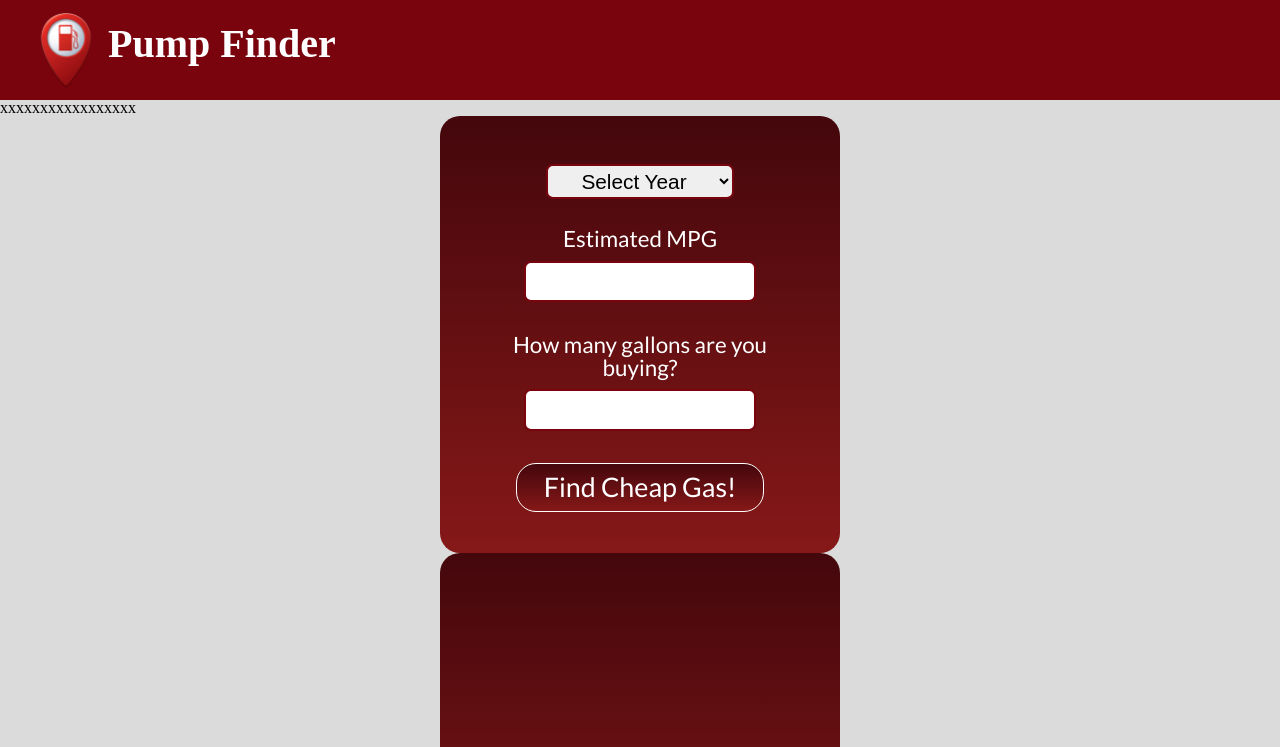
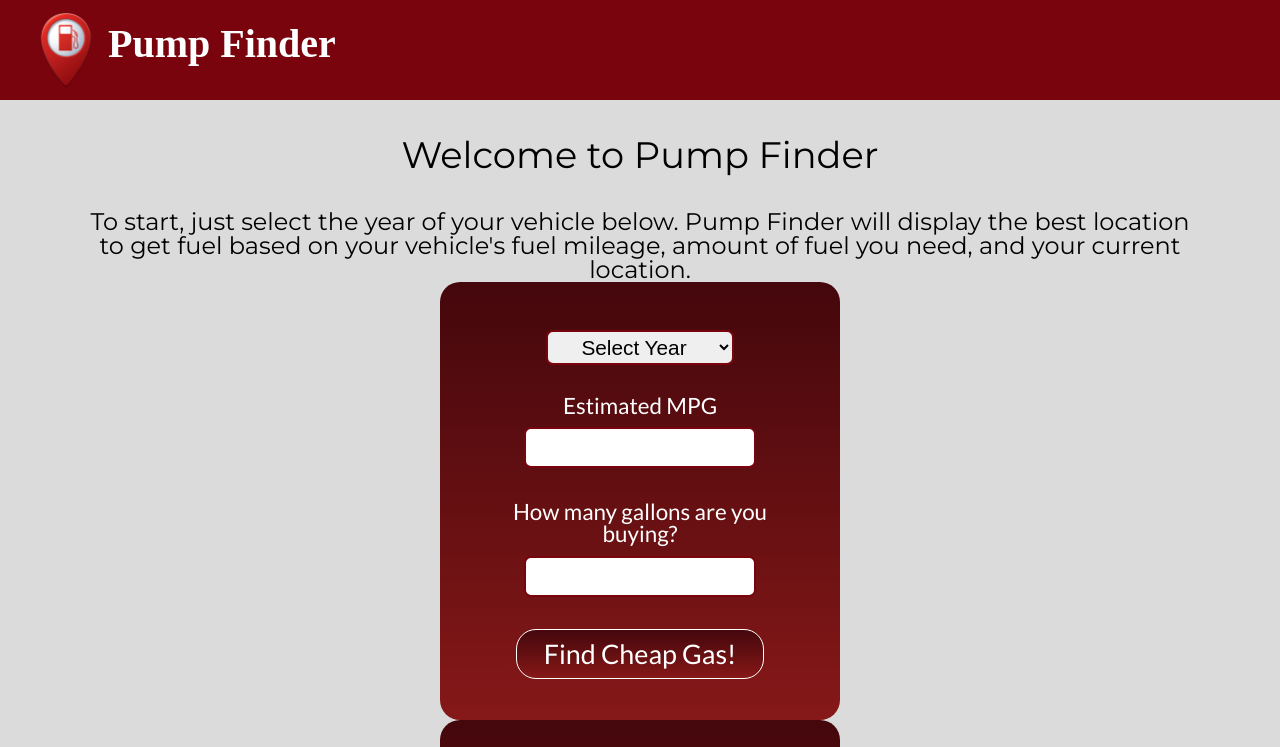
Before and after one commit to Extraordinary-gentlemen/301-Final-Client, a website: page public/index.html in a window 1280 px wide. Shown: the top 747 px of the page. Drawn offline with nearby package versions, Linux system fonts and the light colour scheme; some packages are replaced by stand-ins of ours; a web font is replaced by a local one.

Commit message:
changed added

```diff
--- a/public/index.html
+++ b/public/index.html
@@ -9,8 +9,9 @@
     <meta property="og:type" content="website" />
     <meta property="og:url" content="https://pumpfinder.herokuapp.com/" />
     <meta property="og:image" content="http://cdn.mysitemyway.com/etc-mysitemyway/icons/legacy-previews/icons-256/matte-white-square-icons-business/124715-matte-white-square-icon-business-gaspump.png" />
-    <link href="https://fonts.googleapis.com/css?family=Barlow|Headland+One|Kameron|Lato|Open+Sans|Raleway|Roboto" rel="stylesheet">
+    <link href="https://fonts.googleapis.com/css?family=Barlow|Montserrat|Headland+One|Kameron|Lato|Open+Sans|Raleway|Roboto" rel="stylesheet">
     <link rel="stylesheet" href="styles/reset.css" type="text/css">
+    <link rel="stylesheet" href="vendor/styles/normalize.css" type="text/css">
     <link rel="stylesheet" href="styles/base.css">
     <link rel="stylesheet" href="styles/layout.css">
     <link rel="stylesheet" href="styles/modules.css">
@@ -32,8 +33,8 @@
       </nav> -->
     </header>
     <main>
-
-      <h2>xxxxxxxxxxxxxxxxx</h2>
+      <h1>Welcome to Pump Finder</h1>
+      <h2 class="contentmaxwidth">To start, just select the year of your vehicle below. Pump Finder will display the best location to get fuel based on your vehicle's fuel mileage, amount of fuel you need, and your current location.</h2>
 
       <section id="vehicle-setup" class="container">
         <form>
@@ -65,7 +66,7 @@
         <div id="map"></div>
       </section>
       <section id="gas-data" class="container"></section>
-      <section id="about-us" class="container">
+      <section id="about-us"  class="container">
         <ul>
           <li>Dustin Mundy</li>
           <li>Joe Waine</li>
@@ -74,7 +75,9 @@
         </ul>
       </section>
     </main>
-    <footer>&copy;2017 Pump Finder, Inc.</footer>
+    <footer>
+
+      &copy;2017 Pump Finder, Inc.</footer>
     <script
     src="https://code.jquery.com/jquery-3.2.1.min.js"
     integrity="sha256-hwg4gsxgFZhOsEEamdOYGBf13FyQuiTwlAQgxVSNgt4="
@@ -86,7 +89,7 @@
     <script type="text/javascript" src="scripts/views/setup-view.js"></script>
     <script type="text/javascript" src="scripts/controller/routes.js"></script>
     <script type="text/javascript" src="scripts/map.js"></script>
-    // TODO: Google Places API KEY EXPOSED
+    <!-- // TODO: Google Places API KEY EXPOSED -->
     <script src="https://maps.googleapis.com/maps/api/js?key=AIzaSyAol70MnsSZw_h0KX0WfGbpA5JtGRhxW8k&v=3.exp&libraries=visualization"></script>
   </body>
 </html>
--- a/public/styles/base.css
+++ b/public/styles/base.css
@@ -1,4 +1,3 @@
-@import "../vendor/styles/normalize.css";
 
 * {
   box-sizing: border-box;
@@ -36,6 +35,20 @@ header h1 {
   font-size: 2.5em;
   margin: .6em .5em .5em 0em;
   display: inline-block;
+}
+
+main h1 {
+  font-family: 'Montserrat', sans-serif;
+  font-size: 2.3em;
+  margin: 0 auto;
+  padding: 1em;
+  text-align: center;
+}
+
+main h2 {
+font-size: 1.2em;
+font-family: 'Montserrat', sans-serif;
+  text-align: center;
 }
 
 .container {
@@ -115,3 +128,33 @@ button:hover {
   background: linear-gradient(#44070c, #bb2020);
   color: white;
 }
+
+footer {
+  background-color: black;
+  display: inline-block;
+  width: 100%;
+}
+
+footer ul li {
+  color: white;
+}
+
+@media only screen and (min-width: 768px) {
+
+.contentmaxwidth {
+  max-width: 1120px;
+  margin: 0 auto;
+}
+
+main h2 {
+font-size: 1.5em;
+font-family: 'Montserrat', sans-serif;
+  text-align: center;
+}
+
+
+
+
+
+
+}
```
